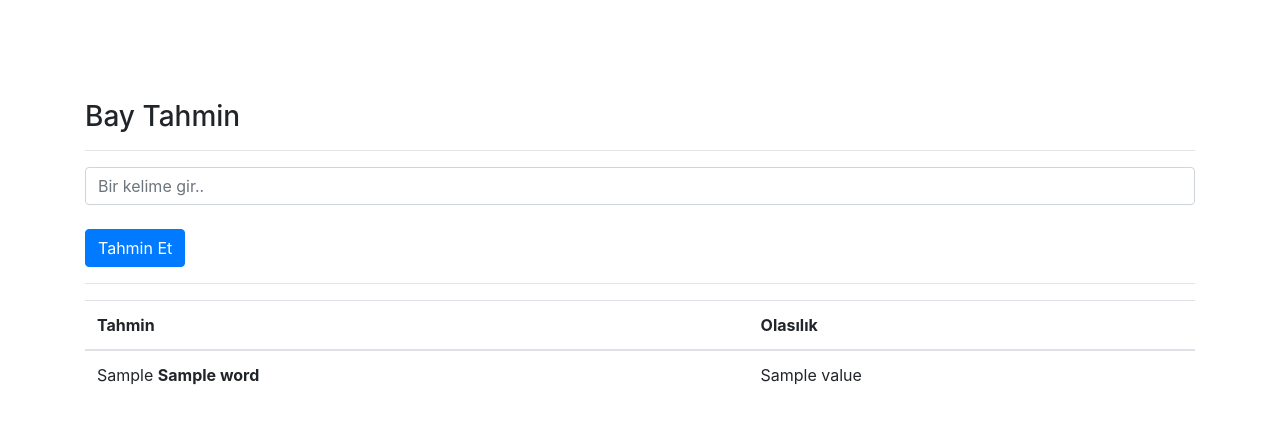
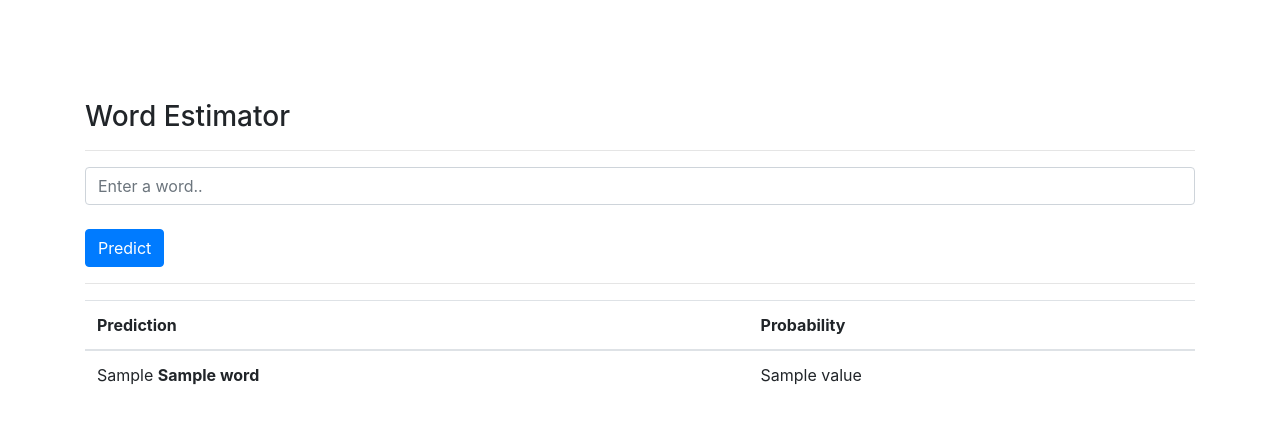
Before and after one commit to mdurmuss/word-predictor, a Flask app: template templates/index.html in a window 1280 px wide. Shown: the top 424 px of the page. Run offline with Flask 2, Linux system fonts and the light colour scheme; the template is opened without the code that fills it: most values are stand-ins (such as "Sample title", 1, 10 or a date in 2020); some libraries are stand-ins or nearby versions.

Commit message:
tr to en

```diff
--- a/templates/index.html
+++ b/templates/index.html
@@ -6,17 +6,17 @@
     <meta http-equiv="X-UA-Compatible" content="ie=edge">
     <link rel="stylesheet" href="https://maxcdn.bootstrapcdn.com/bootstrap/4.0.0/css/bootstrap.min.css" integrity="sha384-Gn5384xqQ1aoWXA+058RXPxPg6fy4IWvTNh0E263XmFcJlSAwiGgFAW/dAiS6JXm" crossorigin="anonymous">
 
-    <title>Bay Tahmin</title>
+    <title>Word Estimator</title>
 </head>
 <body>
     <div style = "margin-top: 100px;" class = "container" >
-        <h3>Bay Tahmin</h3>
+        <h3>Word Estimator</h3>
         <hr>
 
         <form action="/add" method = "post">
             <div class="form-group">
-                    <input type="text" class="form-control" name = "title" id="formGroupExampleInput" placeholder="Bir kelime gir.." autocomplete="off"><br>
-                    <button type = "submit" class="btn btn-primary">Tahmin Et</button>
+                    <input type="text" class="form-control" name = "title" id="formGroupExampleInput" placeholder="Enter a word.." autocomplete="off"><br>
+                    <button type = "submit" class="btn btn-primary">Predict</button>
             </div>
             <hr>
 
@@ -24,11 +24,11 @@
         </form>
         {% if is_in_dict_flag == false%}
           <div class="alert alert-danger" role="alert">
-            Bu kelime sözlükte bulunamadı.
+            Not found this word on dictionary.
           </div>
 
           {% if did_u_mean_words != none%}
-          <p>Bunu mu demek istedin? </p>
+          <p>Did you mean?</p>
           <form action="/test_add " method = "post">
           {% for word in did_u_mean_words %}
                     <button name="test_button" type = "submit" class="btn btn-outline-success" value="{{word}}">{{word}}</button>
@@ -40,8 +40,8 @@
             <table class="table">
               <thead>
                 <tr>
-                  <th scope="col">Tahmin</th>
-                  <th scope="col">Olasılık</th>
+                  <th scope="col">Prediction</th>
+                  <th scope="col">Probability</th>
                 </tr>
               </thead>
               <tbody>
```
